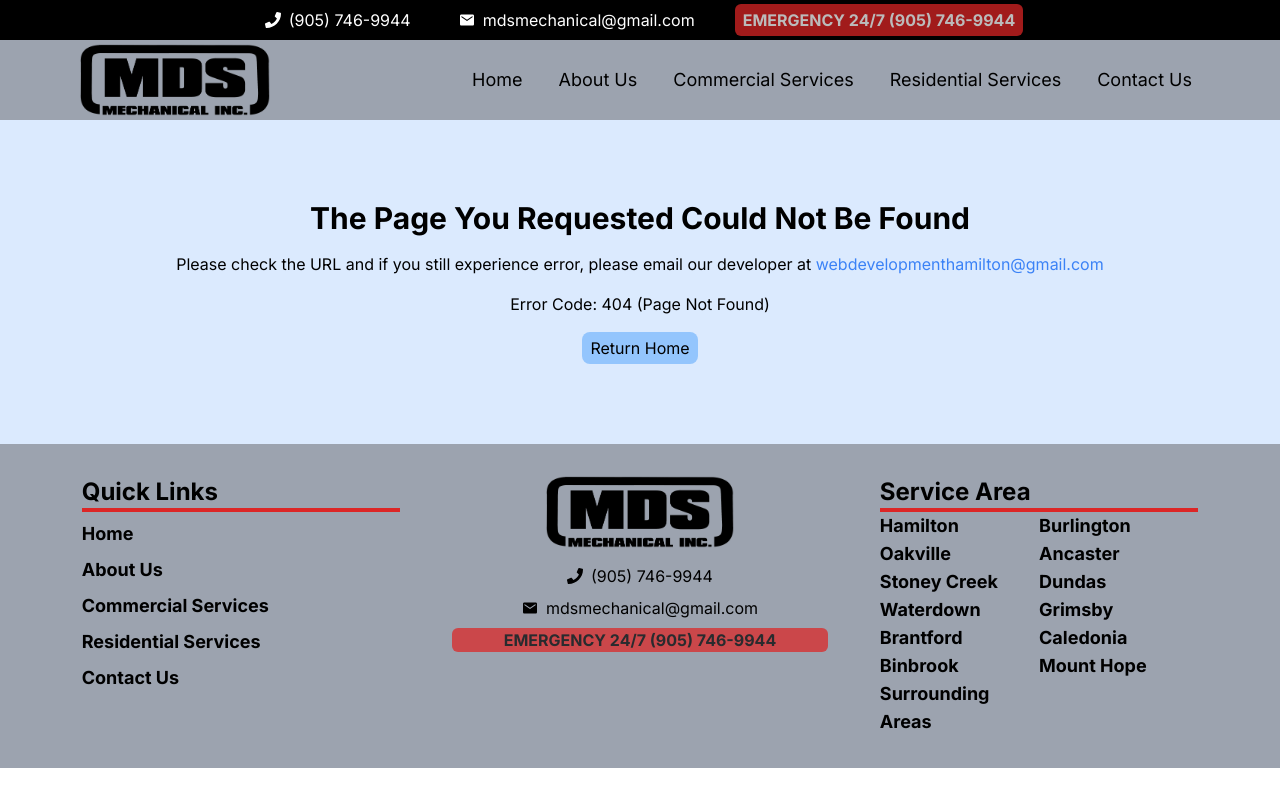
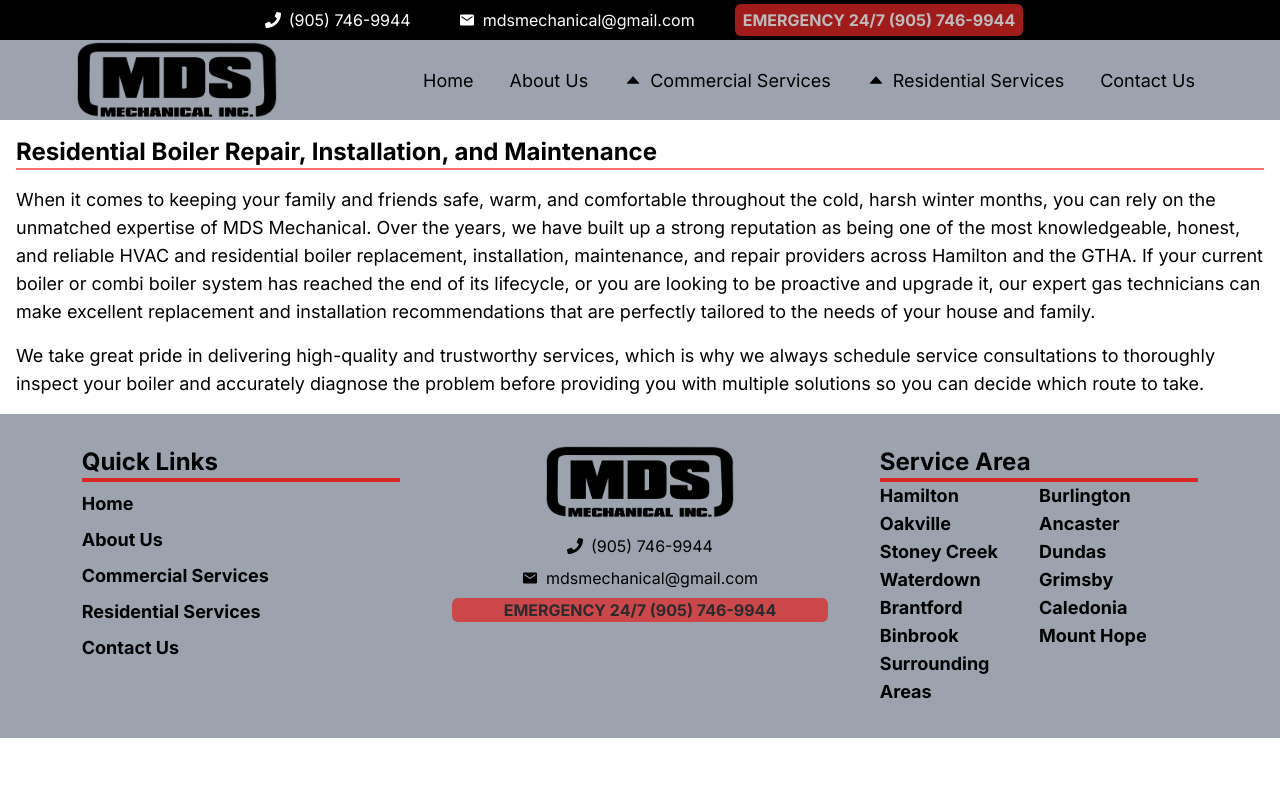
Before and after one commit to GlebTc/mds_mechanical, a Next.js app: page /residential-services/boiler in a window 1280 px wide. Before the commit this address had no page. Built offline with nearby package versions, Linux system fonts and the light colour scheme.

Commit message:
Added Dropdown menus

```diff
--- /dev/null
+++ b/src/app/residential-services/boiler/page.tsx
@@ -0,0 +1,13 @@
+import constants from '@/utils/constans.json'
+
+const Boiler = () => {
+  return (
+    <div className='flex flex-col p-4 gap-4 justify-center items-center h-full text-lg'>
+      <h2 className='border-b-2 border-red-400 w-full text-2xl font-bold'>{constants.boiler_page.title}</h2>
+      <p>{constants.boiler_page.first_paragraph}</p>
+      <p>{constants.boiler_page.second_paragraph}</p>
+    </div>
+  )
+}
+
+export default Boiler
--- a/src/components/footer/ServiceArea.tsx
+++ b/src/components/footer/ServiceArea.tsx
@@ -12,7 +12,13 @@
             key={index}
             className="text-lg font-bold hover:text-red-600/70 cursor-pointer"
           >
-            {location}
+            <a
+              href={`https://en.wikipedia.org/wiki/${location},_Ontario`}
+              title={`Learn more about ${location} | ${constants.aria_label}`}
+              aria-label={`Learn more about ${location} | ${constants.aria_label}`}
+            >
+              {location}
+            </a>
           </li>
         ))}
       </ul>
--- a/src/components/main/mainAbout/About.tsx
+++ b/src/components/main/mainAbout/About.tsx
@@ -36,7 +36,7 @@
             </div>
           </div>
         </div>
-        <div>
+        <div className="hidden md:block">
           <NextSectionScrollButton section="services" title="Services" />
         </div>
       </div>
--- a/src/components/main/mainHero/HeroImage.tsx
+++ b/src/components/main/mainHero/HeroImage.tsx
@@ -8,7 +8,6 @@
       alt="Main Hero Background"
       fill
       className="object-cover center"
-      placeholder="blur"
       priority
       quality={20}
     />
--- a/src/components/main/mainHero/Main.tsx
+++ b/src/components/main/mainHero/Main.tsx
@@ -13,7 +13,7 @@
       <HeroImage />
       <HeroOverlay />
       <HeroText />
-      <div className="relative max-w-[1200px] mx-auto">
+      <div className="hidden md:block relative max-w-[1200px] mx-auto">
         <NextSectionScrollButton section="about" title="About Us" />
       </div>
     </div>
--- /dev/null
+++ b/src/components/navbar/DesktopDropdown.tsx
@@ -0,0 +1,69 @@
+// This component is used in DesktopMenu.tsx to render the dropdown menu items if the navMenuItem has a subMenuArray.  I am still not completely sure how it works, the notes from AI are on the bottom.
+import Link from "next/link";
+import { AiOutlineCaretDown, AiOutlineCaretUp } from "react-icons/ai";
+import menuItems from "@/utils/menuItems.json";
+
+// interface for navMenuItems
+interface NavMenuItem {
+  path: string;
+  name: string;
+  title: string;
+  subMenuArray?: {
+    path: string;
+    name: string;
+    subTitle: string;
+  }[];
+}
+
+interface DesktopDropdownProps {
+  title: string;
+  setSubMenuOpen: (isOpen: boolean) => void;
+  subMenuOpen: boolean;
+}
+
+const DesktopDropdown: React.FC<DesktopDropdownProps> = ({
+  title,
+  subMenuOpen,
+  setSubMenuOpen,
+}) => {
+  // find the navMenuItem that matches the title
+  const matchedMenuItem = menuItems.find((item) => item.title === title);
+  // the title prop already assumes that the navMenuItem has a subMenuArray and this variable decalres the array of sub menu items
+  const subMenuArray = matchedMenuItem?.subMenuArray || [];
+
+  return (
+    <div>
+      <button
+        className="flex items-center justify-between cursor-pointer"
+        onClick={() => setSubMenuOpen(!subMenuOpen)}
+      >
+        <div
+          className={`mr-2 transition-transform ${
+            subMenuOpen
+              ? "duration-[500ms] rotate-0"
+              : "duration-[500ms] rotate-180"
+          }`}
+        >
+          {!subMenuOpen ? <AiOutlineCaretDown /> : <AiOutlineCaretUp />}
+        </div>
+
+        {title}
+      </button>
+      {subMenuOpen && (
+        <div className="absolute top-[20px] lg:top-[28px] pt-2 left-0 bg-gray-400 rounded-b-md flex flex-col gap-2 w-[200px]">
+          {subMenuArray.map((item) => (
+            <Link
+              href={item.path}
+              key={item.name}
+              className="hover:bg-gray-300 h-full w-full pl-2"
+            >
+              {item.subTitle}
+            </Link>
+          ))}
+        </div>
+      )}
+    </div>
+  );
+};
+
+export default DesktopDropdown;
--- a/src/components/navbar/DesktopMenu.tsx
+++ b/src/components/navbar/DesktopMenu.tsx
@@ -2,13 +2,36 @@
 import menuItems from "@/utils/menuItems.json";
 import Link from "next/link";
 import { usePathname } from "next/navigation";
+import { useState } from "react";
 import constants from "@/utils/constans.json";
+import DesktopDropdown from "./DesktopDropdown";
 
 const DesktopMenu = () => {
+  const [subMenuOpen, setSubMenuOpen] = useState<number | null>(null);
+
   const pathname = usePathname();
   return (
     <ul className="flex gap-[1px] lg:gap-[10px] xl:gap-[20px]">
-      {menuItems.map((item: any) => (
+      {menuItems.map((item: any, index: number) => {
+        if (item.subMenuArray) {
+          return (
+            <div
+              key={item.title}
+              className="DROPDOWN_TITLE relative hover:bg-gray-300 px-2 rounded-lg flex justify-between items-center"
+              //On Mouse Enter the div pulls the index of a particular array item and sets subMenuOpen to that index.
+              onMouseEnter={() => setSubMenuOpen(index)}
+              //On Mouse Leave, the div sets the setSubMenuOpen to null or falsy value.
+              onMouseLeave={() => setSubMenuOpen(null)}
+            >
+              <DesktopDropdown
+                title={item.title}
+                subMenuOpen={subMenuOpen === index}
+                setSubMenuOpen={() => setSubMenuOpen(index)}
+              />
+            </div>
+          );
+        } else {
+          return (
             <li
               key={item.title}
               className={`${
@@ -18,14 +41,16 @@
               } rounded-md hover:bg-gray-300 duration-300 px-2`}
             >
               <Link
-            title={`Navigate to ${item.title} page navigation button | ${constants.aria_label}`}
-            aria-label={`${item.title} page navigation button | ${constants.aria_label}`}
+                title={`Navigate to ${item.title} page | ${constants.aria_label}`}
+                aria-label={`Navigate to ${item.title} page | ${constants.aria_label}`}
                 href={item.href}
               >
-            <p className="xl:text-lg">{item.title}</p>
+                <p>{item.title}</p>
               </Link>
             </li>
-      ))}
+          );
+        }
+      })}
     </ul>
   );
 };
--- a/src/components/navbar/Navbar.tsx
+++ b/src/components/navbar/Navbar.tsx
@@ -4,6 +4,7 @@
 import mds_logo from "../../../public/assets/images//mds_logo.webp";
 import ScrollNavigationButtons from "./ScrollNavigationButtons";
 import constants from "@/utils/constans.json";
+import menuItems from "@/utils/menuItems.json";
 
 const Navbar = () => {
   return (
@@ -14,15 +15,21 @@
       <NavbarFixedBar />
       <ScrollNavigationButtons />
       <div
-        className={`NAVBAR_LOGO_AND_MENU_CONTAINER  bg-gray-400 h-full w-full flex justify-center md:justify-between items-center px-2 lg:px-20 pt-[var(--emerg-bar-h-mobile)] md:pt-[var(--emerg-bar-h-desktop)] z-[40]`}
+        className={`NAVBAR_LOGO_AND_MENU_CONTAINER  bg-gray-400 h-full w-full flex justify-center md:justify-around items-center px-2 pt-[var(--emerg-bar-h-mobile)] md:pt-[var(--emerg-bar-h-desktop)] z-[40] text-[15px] lg:text-[18px]`}
       >
-        <div className={`NAVBAR_LOGO_CONTAINER] w-[190px]`}>
-          <a href="/">
-            <Image
-              src={mds_logo}
-              alt={`${constants.aria_label} | MDS Logo`}
-              className="object-contain"
-            />
+        <div className={`NAVBAR_LOGO_CONTAINER w-[180px] md:w-[100px] lg:w-[200px]`}>
+          <a
+            href="/"
+            title={`Navigate to ${menuItems[0].title} page | ${constants.aria_label}`}
+            aria-label={`Navigate to ${menuItems[0].title} page | ${constants.aria_label}`}
+          >
+            <div>
+              <Image
+                src={mds_logo}
+                alt={`${constants.aria_label} | MDS Logo`}
+                className="object-contain"
+              />
+            </div>
           </a>
         </div>
         <nav className={`NAVBAR_DESKTOP_MENU_CONTAINER hidden md:block`}>
--- a/src/components/navbar/NavbarFixedBar.tsx
+++ b/src/components/navbar/NavbarFixedBar.tsx
@@ -5,7 +5,7 @@
 const NavbarFixedBar = () => {
   return (
     <div
-      className={`NAVBAR_FIXED_TOP_BAR fixed w-full h-[var(--emerg-bar-h-mobile)] md:h-[var(--emerg-bar-h-desktop)] bg-black flex flex-col md:flex-row justify-center items-center p-2 gap-2 md:gap-8 text-white z-[50]`}
+      className={`NAVBAR_FIXED_TOP_BAR fixed w-full h-[var(--emerg-bar-h-mobile)] md:h-[var(--emerg-bar-h-desktop)] bg-black flex flex-col md:flex-row justify-center items-center p-2 gap-2 md:gap-4 lg:gap-8 text-white z-[50]`}
     >
       <div className="absolute top-4 right-4 bg-gray-400 text-black rounded-md p-1 shadow-lg shadow-gray-400 md:hidden">
         <IoMdMenu size={25} />
--- a/src/components/navbar/ScrollNavigationButtons.tsx
+++ b/src/components/navbar/ScrollNavigationButtons.tsx
@@ -1,8 +1,10 @@
 "use client";
 import { useState, useEffect } from "react";
 import { FaAnglesUp } from "react-icons/fa6";
-import { FaChevronCircleDown, FaPhone } from "react-icons/fa";
+import { FaPhone } from "react-icons/fa";
 import { IoMdMail } from "react-icons/io";
+import menuItems from "@/utils/menuItems.json";
+import constants from "@/utils/constans.json";
 
 const ScrollNavigationButtons = () => {
   const [isFixed, setIsFixed] = useState(false);
@@ -21,7 +23,9 @@
   return (
     <div>
       <a
-        href="tel:+1234567890"
+        title={`Call ${constants.aria_label} at ${constants.phone}`}
+        aria-label={`Call ${constants.aria_label} at ${constants.phone}`}
+        href={`tel:${constants.phone}`}
         className={`${
           isFixed ? "fixed" : "hidden"
         } bottom-16 right-4 bg-red-600/80 text-white p-2 rounded-lg shadow-lg z-50 cursor-pointer hover:bg-red-700 duration-300`}
@@ -29,7 +33,9 @@
         <FaPhone size={25} />
       </a>
       <a
-        href="mailto:test@test.com"
+        title={`Email ${constants.aria_label} at ${constants.email}`}
+        aria-label={`Email ${constants.aria_label} at ${constants.email}`}
+        href={`mailto:${constants.email}`}
         className={`${
           isFixed ? "fixed" : "hidden"
         } bottom-28 right-4 bg-red-600/80 text-white p-2 rounded-lg shadow-lg z-50 cursor-pointer hover:bg-red-700 duration-300`}
@@ -38,6 +44,8 @@
       </a>
       <a
         href="#"
+        title={`Return to ${menuItems[0].title} page | ${constants.aria_label}`}
+        aria-label={`Return to ${menuItems[0].title} page | ${constants.aria_label}`}
         className={`${
           isFixed ? "fixed" : "hidden"
         } bottom-4 right-4 bg-red-600/80 text-white p-2 rounded-lg shadow-lg z-50 cursor-pointer hover:bg-red-700 duration-300`}
--- a/src/utils/constans.json
+++ b/src/utils/constans.json
@@ -4,7 +4,21 @@
   "emergency_phone": "(905) 746-9944",
   "email": "mdsmechanical@gmail.com",
   "aria_label": "MDS Mechanical",
-  "service_locations": ["Hamilton", "Burlington", "Oakville", "Ancaster", "Stoney Creek", "Dundas", "Waterdown", "Grimsby", "Brantford", "Caledonia", "Binbrook", "Mount Hope", "Surrounding Areas"],
+  "service_locations": [
+    "Hamilton",
+    "Burlington",
+    "Oakville",
+    "Ancaster",
+    "Stoney Creek",
+    "Dundas",
+    "Waterdown",
+    "Grimsby",
+    "Brantford",
+    "Caledonia",
+    "Binbrook",
+    "Mount Hope",
+    "Surrounding Areas"
+  ],
   "hero_messages": [
     {
       "title": "COMPREHENSIVE GAS FITTING SOLUTIONS",
@@ -35,5 +49,10 @@
       "first_paragraph": "MDS Mechanical is your trusted partner for a wide range of commercial HVAC services. From boiler room retrofits to commercial water heater and storage tank replacements, hydronic in-floor heating, snow melt systems, and radiant tube heater installations, we have the expertise and experience to handle all your commercial HVAC needs. Our commitment to quality and customer satisfaction sets us apart.",
       "second_paragraph": "When it comes to industrial and commercial services, compliance with building regulations and equipment guidelines is paramount. Our meticulous adherence to industry standards ensures that your systems are not only efficient and reliable but also compliant with all relevant codes and regulations. With MDS Mechanical, you can rest assured that your commercial HVAC needs are in capable and reliable hands."
     }
+  },
+  "boiler_page": {
+    "title": "Residential Boiler Repair, Installation, and Maintenance",
+    "first_paragraph": "When it comes to keeping your family and friends safe, warm, and comfortable throughout the cold, harsh winter months, you can rely on the unmatched expertise of MDS Mechanical. Over the years, we have built up a strong reputation as being one of the most knowledgeable, honest, and reliable HVAC and residential boiler replacement, installation, maintenance, and repair providers across Hamilton and the GTHA. If your current boiler or combi boiler system has reached the end of its lifecycle, or you are looking to be proactive and upgrade it, our expert gas technicians can make excellent replacement and installation recommendations that are perfectly tailored to the needs of your house and family.",
+    "second_paragraph": "We take great pride in delivering high-quality and trustworthy services, which is why we always schedule service consultations to thoroughly inspect your boiler and accurately diagnose the problem before providing you with multiple solutions so you can decide which route to take."
   }
 }
--- a/src/utils/menuItems.json
+++ b/src/utils/menuItems.json
@@ -10,10 +10,84 @@
   },
   {
     "title": "Commercial Services",
+    "subMenuArray": [
+      {
+        "path": "/commercial-services/boiler",
+        "name": "boiler",
+        "subTitle": "Boiler Services"
+      },
+      {
+        "path": "/commercial-services/gas-line",
+        "name": "gas-line",
+        "subTitle": "Gas Line"
+      },
+      {
+        "path": "/commercial-services/heating",
+        "name": "heating",
+        "subTitle": "Heating Services"
+      },
+      {
+        "path": "/commercial-services/indoor-air-quality",
+        "name": "indoor-air-quality",
+        "subTitle": "Indoor Air Quality"
+      },
+      {
+        "path": "/commercial-services/maintenance",
+        "name": "maintenance",
+        "subTitle": "Maintenance"
+      },
+      {
+        "path": "/commercial-services/repair",
+        "name": "repair",
+        "subTitle": "Repair"
+      }
+    ],
     "href": "/commercial-services"
   },
   {
     "title": "Residential Services",
+    "subMenuArray": [
+      {
+        "path": "/residential-services/air-conditioning",
+        "name": "air-conditioning",
+        "subTitle": "Air Conditioning"
+      },
+      {
+        "path": "/residential-services/boiler",
+        "name": "boiler",
+        "subTitle": "Boiler Services"
+      },
+      {
+        "path": "/residential-services/furnace",
+        "name": "furnace",
+        "subTitle": "Furnace Services"
+      },
+      {
+        "path": "/residential-services/gas-line",
+        "name": "gas-line",
+        "subTitle": "Gas Line"
+      },
+      {
+        "path": "/residential-services/heating",
+        "name": "heating",
+        "subTitle": "Heating Services"
+      },
+      {
+        "path": "/residential-services/indoor-air-quality",
+        "name": "indoor-air-quality",
+        "subTitle": "Indoor Air Quality"
+      },
+      {
+        "path": "/residential-services/maintenance",
+        "name": "maintenance",
+        "subTitle": "Maintenance"
+      },
+      {
+        "path": "/residential-services/repair",
+        "name": "repair",
+        "subTitle": "Repair"
+      }
+    ],
     "href": "/residential-services"
   },
 
```
Lines whose indentation alone changed are shown as unchanged.
